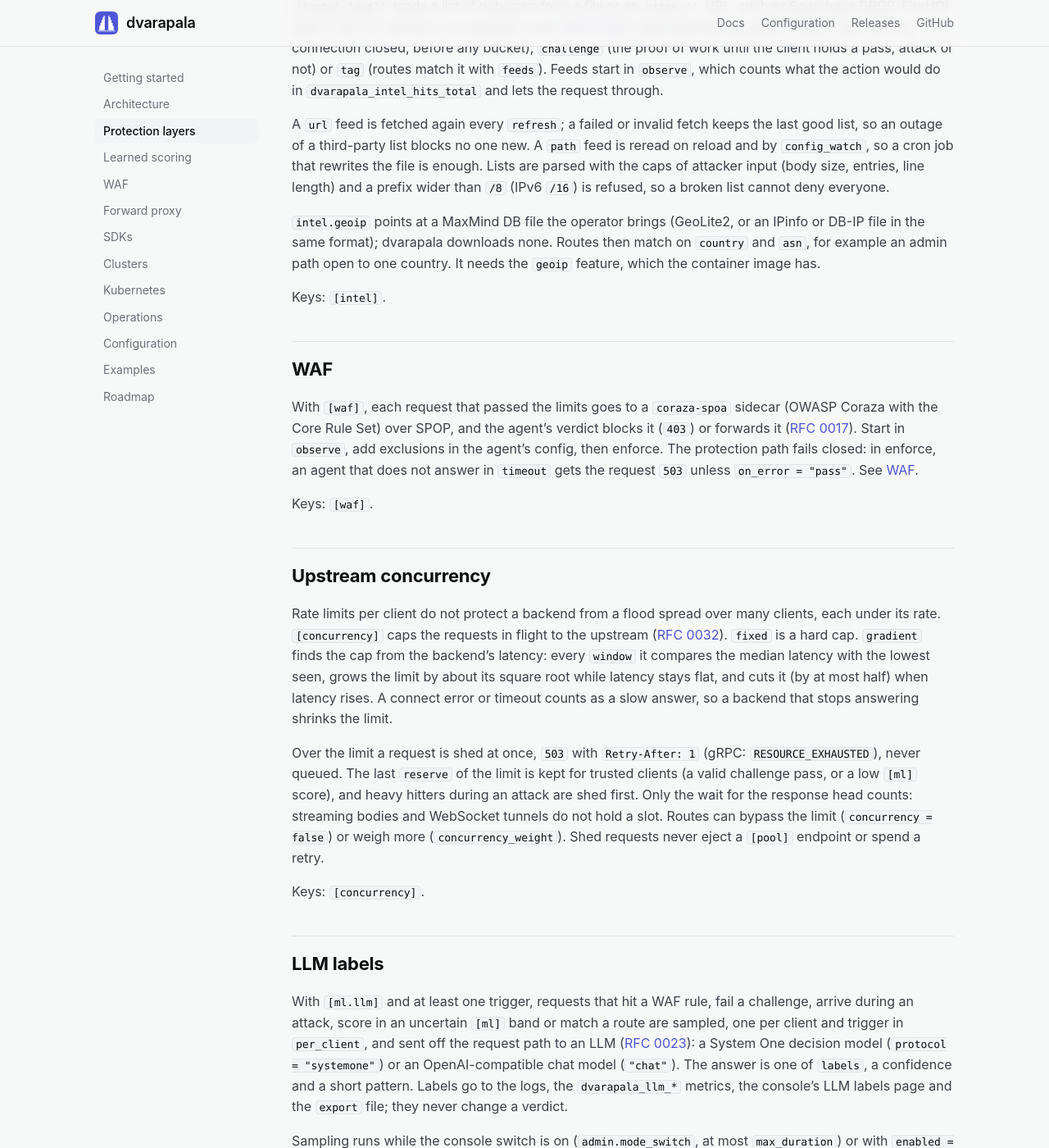
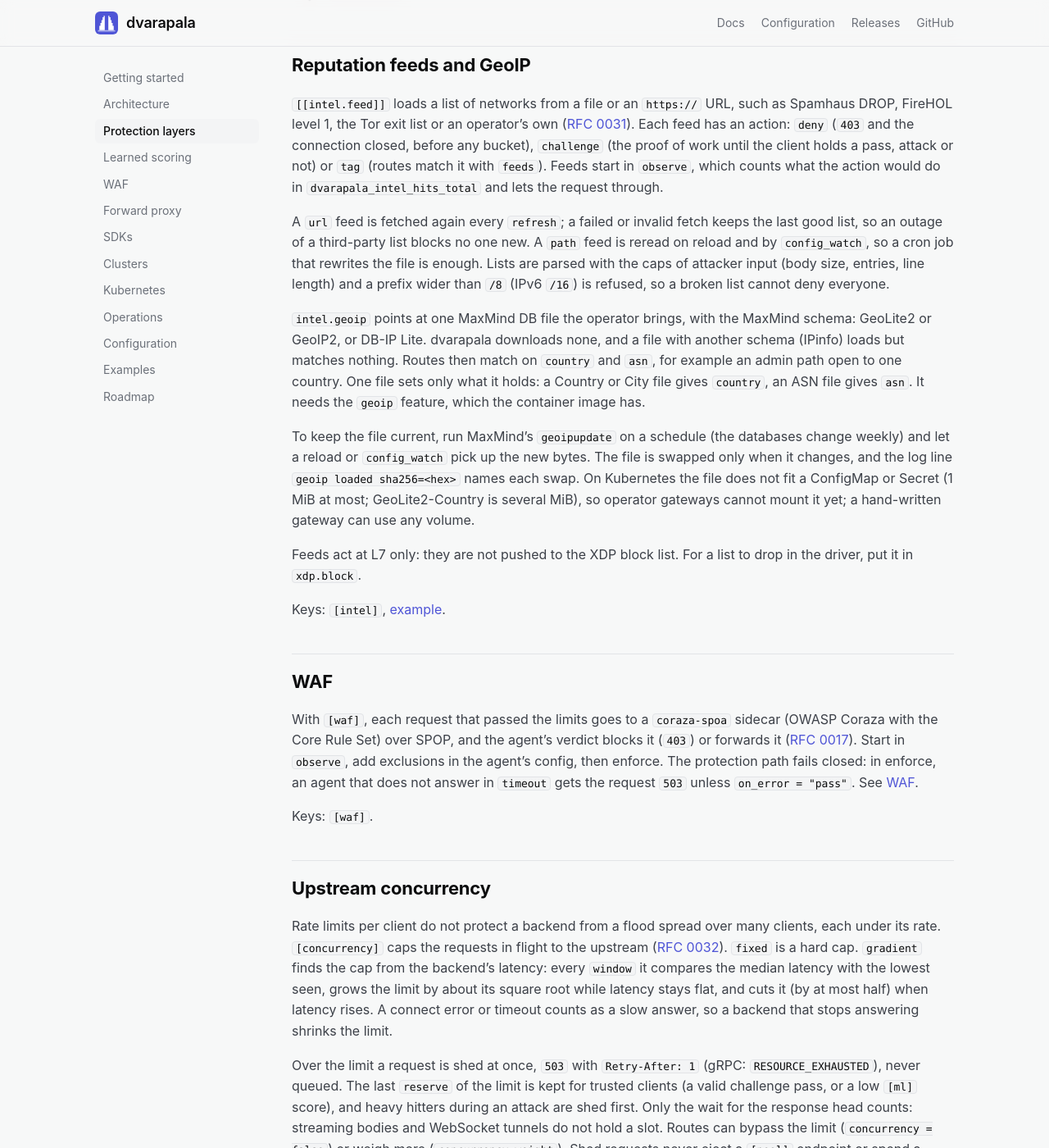
Before and after one commit to franzramadhan/dvarapala, a Jekyll site: the page built from site/docs/protection.md, in a window 1280 px wide and 1400 px high, scrolled down 3378 px. Shown: the whole window at 82% size. Built offline with Jekyll 4.4.1, drawn with Linux system fonts in a browser that asks for light colours; some of the changed text lies outside the part shown.

Commit message:
docs: xdp caveats, geoip limits and example links for rfc 0030 to 0032 (#296)
Docs after the v0.22.0 release, checked against the code:

- XDP and "Behind a TCP load balancer": with `l4.proxy_protocol` on, no
dynamic blocks reach XDP (RFC 0030 implementation notes); put the
balancers in `xdp.allow`.
- Reputation feeds act at L7 only, not pushed to XDP (RFC 0031
implementation notes); use `xdp.block` for a driver drop.
- GeoIP (`crates/l7/src/intel/geoip.rs` reads `country.iso_code` and
`autonomous_system_number` from one file):
- Only the MaxMind schema works (GeoLite2, GeoIP2, DB-IP Lite). The docs
named IPinfo, whose files load but match nothing.
- One file gives what it holds: GeoLite2-Country gives `country` only,
GeoLite2-ASN `asn` only, so a route cannot use both with the free files.
- Keeping it current: `geoipupdate` on a schedule, picked up by reload
or `config_watch`.
- Operator gateways cannot mount it: ConfigMaps and Secrets hold at most
1 MiB.
- Example links for `intel.toml` and `concurrency.toml`.

Touches `CONFIG.md`, `examples/intel.toml` (comments only) and
`site/docs/protection.md`.

```diff
--- a/site/docs/protection.md
+++ b/site/docs/protection.md
@@ -17,7 +17,8 @@
 heavy hitters dropped by detection get a dynamic block for `block_ttl`.
 Both completed a TCP handshake, so a spoofed source cannot get a victim
 blocked. Keep kernel SYN cookies on for the backlog. In `observe` mode it
-counts `would_drop` and passes everything.
+counts `would_drop` and passes everything. With `l4.proxy_protocol` on,
+no dynamic blocks are sent (see below).
 
 Keys: [`[xdp]`](configuration.html#xdp).
 
@@ -48,6 +49,13 @@
 every layer on this page. A connection from the balancer without a valid
 header is closed, so turn the header on at the balancer right after
 restarting dvarapala, and watch `dvarapala_proxy_protocol_total`.
+
+Behind such a balancer, XDP sees the balancer's packets, not the
+client's. While `proxy_protocol` is on, no dynamic blocks reach the XDP
+block list (a blocked address cannot be told to come through the
+balancer or not); the client is still refused at L4 and L7. Put the
+balancers in `xdp.allow` so a static block or a per-source rate never
+drops them.
 
 Keys: [`[l4]`](configuration.html#l4),
 [example](examples.html#proxy-protocoltoml).
@@ -166,13 +174,27 @@
 of attacker input (body size, entries, line length) and a prefix wider
 than `/8` (IPv6 `/16`) is refused, so a broken list cannot deny everyone.
 
-`intel.geoip` points at a MaxMind DB file the operator brings
-(GeoLite2, or an IPinfo or DB-IP file in the same format); dvarapala
-downloads none. Routes then match on `country` and `asn`, for example an
-admin path open to one country. It needs the `geoip` feature, which the
-container image has.
+`intel.geoip` points at one MaxMind DB file the operator brings, with
+the MaxMind schema: GeoLite2 or GeoIP2, or DB-IP Lite. dvarapala
+downloads none, and a file with another schema (IPinfo) loads but
+matches nothing. Routes then match on `country` and `asn`, for example
+an admin path open to one country. One file sets only what it holds: a
+Country or City file gives `country`, an ASN file gives `asn`. It needs
+the `geoip` feature, which the container image has.
 
-Keys: [`[intel]`](configuration.html#intel).
+To keep the file current, run MaxMind's `geoipupdate` on a schedule (the
+databases change weekly) and let a reload or `config_watch` pick up the
+new bytes. The file is swapped only when it changes, and the log line
+`geoip loaded sha256=<hex>` names each swap. On Kubernetes the file does
+not fit a ConfigMap or Secret (1 MiB at most; GeoLite2-Country is several
+MiB), so operator gateways cannot mount it yet; a hand-written gateway
+can use any volume.
+
+Feeds act at L7 only: they are not pushed to the XDP block list. For a
+list to drop in the driver, put it in `xdp.block`.
+
+Keys: [`[intel]`](configuration.html#intel),
+[example](examples.html#inteltoml).
 
 ## WAF
 
@@ -207,7 +229,8 @@
 (`concurrency = false`) or weigh more (`concurrency_weight`). Shed
 requests never eject a `[pool]` endpoint or spend a retry.
 
-Keys: [`[concurrency]`](configuration.html#concurrency).
+Keys: [`[concurrency]`](configuration.html#concurrency),
+[example](examples.html#concurrencytoml).
 
 ## LLM labels
 
```
Also changed, not shown: CONFIG.md (+7 -3 lines), examples/intel.toml (+4 -3 lines).
